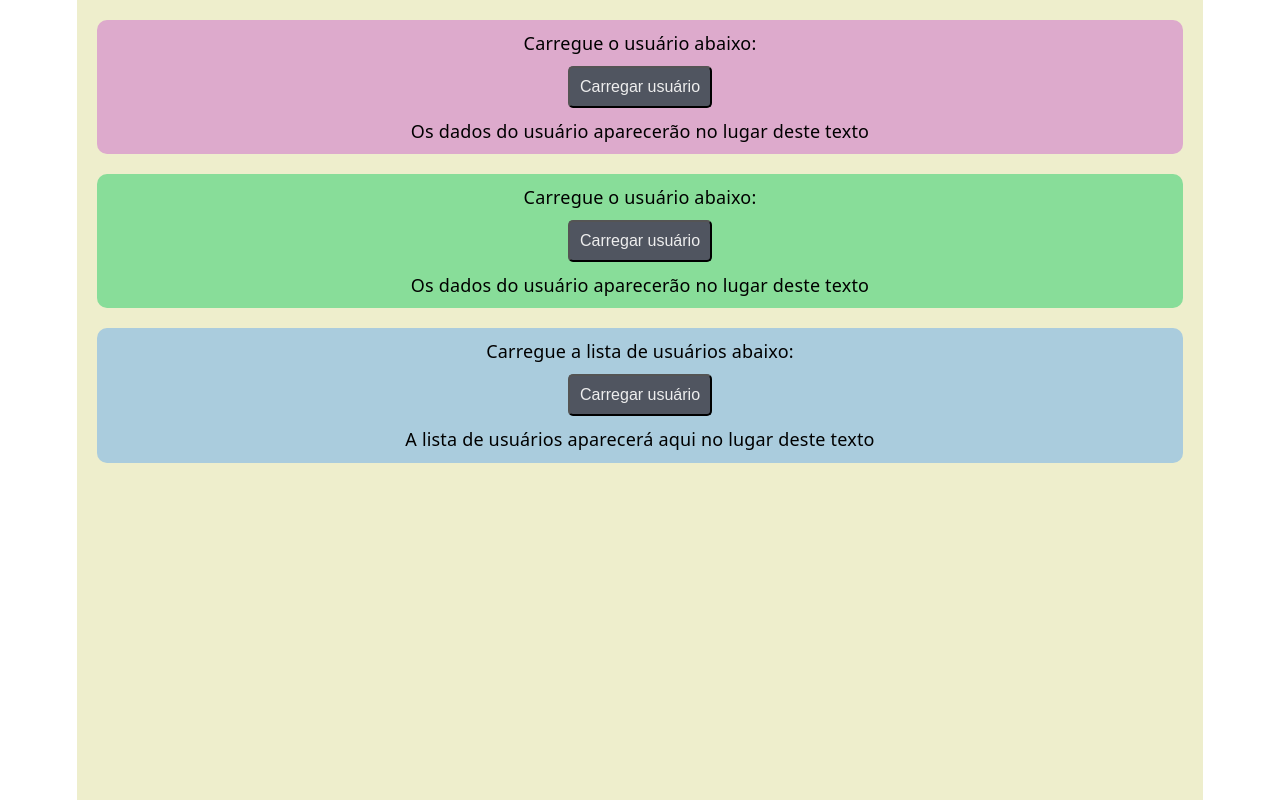
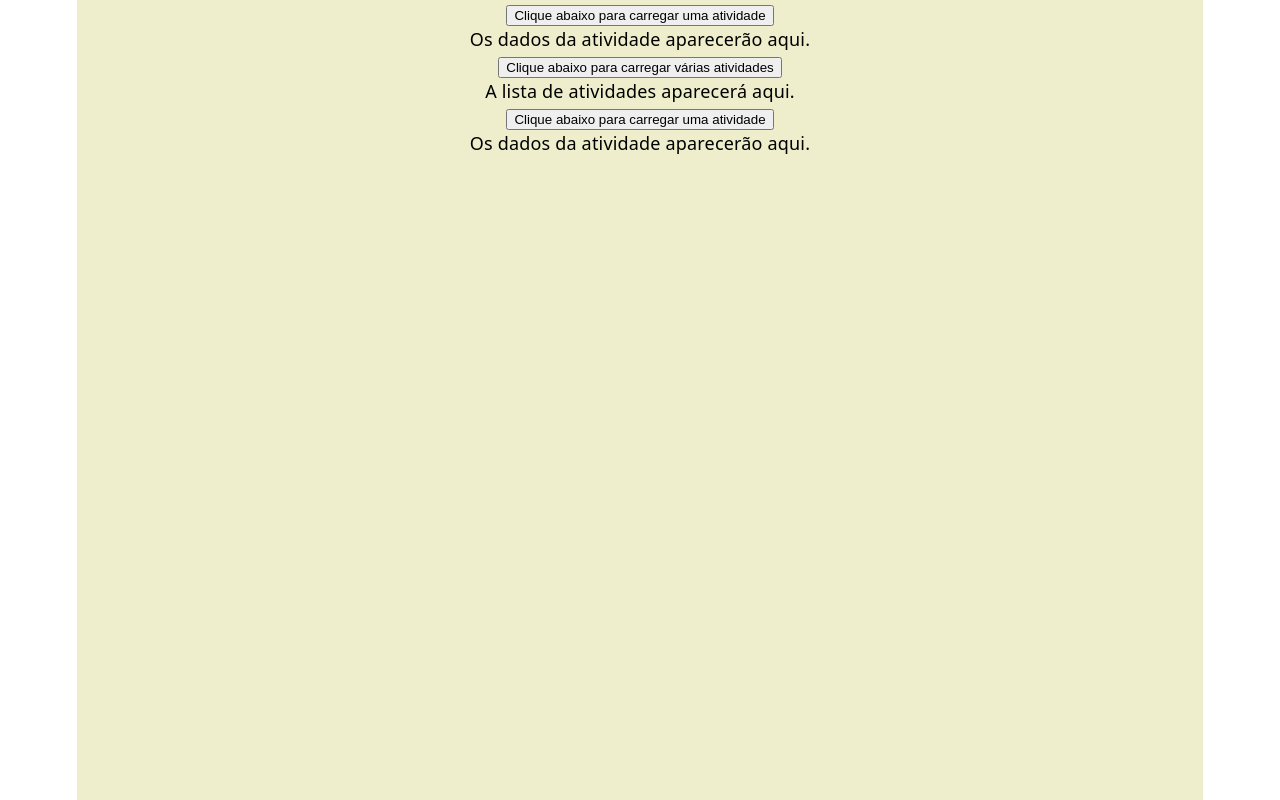
Before and after one commit to VicCAlq/2c-front-03-fetch, a React (Vite) app: page / in a window 1280 px wide. Built offline with nearby package versions, Linux system fonts and the light colour scheme.

Commit message:
comita e puxa

```diff
--- a/src/App.jsx
+++ b/src/App.jsx
@@ -1,6 +1,6 @@
-import Exemplo01Fetch from "./components/Exemplo01FetchSemComentarios";
-import Exemplo02Tratamento from "./components/Exemplo02TratamentoSemComentarios";
-import Exemplo03VariosItens from "./components/Exemplo03VariosItensSemComentarios";
+import Atv01UmItem from "./components/Atv01UmItem";
+import Atv02MuitosItens from "./components/Atv02MuitosItens";
+import Atv03TratarErrosDeUm from "./components/Atv03TratarErrosDeUm";
 
 const styles = {
   container: {
@@ -13,13 +13,13 @@ const styles = {
     color: "#101015"
   }
 };
-
+// é muito lorem ipsum dolor sit amet, consectetur adipiscing elit. Donec a diam lectus. Sed sit amet ipsum mauris. Maecenas congue ligula ac quam viverra nec consectetur ante hendrerit. Donec et mollis dolor. Praesent et diam eget libero egestas mattis sit amet vitae augue. Nam tincidunt congue enim, ut porta lorem lacinia consectetur. Donec ut libero sed arcu vehicula ultricies a non tortor. Lorem ipsum dolor sit amet, consectetur adipiscing elit. Aenean ut gravida lorem. Ut turpis felis, pulvinar a semper sed, adipiscing id dolor.
 export default function App() {
   return (
     <div style={styles.container}>
-      <Exemplo01Fetch/>
-      <Exemplo02Tratamento/>
-      <Exemplo03VariosItens/>
+      <Atv01UmItem />
+      <Atv02MuitosItens />
+      <Atv03TratarErrosDeUm />
     </div>
   );
 }
--- a/src/components/Atv01UmItem.jsx
+++ b/src/components/Atv01UmItem.jsx
@@ -22,3 +22,27 @@
   * O valor de "status" deve ser "feito" se completed for true,
   * ou "a fazer" se completed for false
   */
+
+import { useState } from 'react'
+
+export default function Atv01UmItem() {
+  const [resultado, setResultado] = useState(<p>Os dados da atividade aparecerão aqui.</p>)
+
+  async function carregarAtividade() {
+    await fetch('https://jsonplaceholder.typicode.com/todos/1', { method: 'GET' })
+      .then((resposta) => resposta.json())
+      .then((dados) => {
+        const status = dados.completed ? 'feito' : 'a fazer'
+        setResultado(<p>{dados.id} - {dados.title}: {status}</p>)
+      })
+  }
+
+  return (
+    <div>
+      <button onClick={() => carregarAtividade()}>
+        Clique abaixo para carregar uma atividade
+      </button>
+      {resultado}
+    </div>
+  )
+}
--- a/src/components/Atv02MuitosItens.jsx
+++ b/src/components/Atv02MuitosItens.jsx
@@ -23,3 +23,33 @@
   * O valor de "status" deve ser "feito" se completed for true,
   * ou "a fazer" se completed for false
   */
+
+import { useState } from 'react'
+
+export default function Atv02MuitosItens() {
+  const [resultado, setResultado] = useState(<p>A lista de atividades aparecerá aqui.</p>)
+
+  async function carregarAtividades() {
+    await fetch('https://jsonplaceholder.typicode.com/todos', { method: 'GET' })
+      .then((resposta) => resposta.json())
+      .then((dados) => {
+        const lista = <div>
+          {dados.map((item) => {
+            const status = item.completed ? 'feito' : 'a fazer'
+            return <p key={item.id}>{item.id} - {item.title}: {status}</p>
+          })}
+        </div>
+
+        setResultado(lista)
+      })
+  }
+
+  return (
+    <div>
+      <button onClick={() => carregarAtividades()}>
+        Clique abaixo para carregar várias atividades
+      </button>
+      {resultado}
+    </div>
+  )
+}
--- a/src/components/Atv03TratarErrosDeUm.jsx
+++ b/src/components/Atv03TratarErrosDeUm.jsx
@@ -27,3 +27,41 @@
   * Os colchetes indicam que deve se tratar de uma variável, e não
   * do texto dentro deles.
   */
+
+import { useState } from 'react'
+
+export default function Atv03TratarErrosDeUm() {
+  const [resultado, setResultado] = useState(<p>Os dados da atividade aparecerão aqui.</p>)
+
+  async function carregarAtividade() {
+    await fetch('https://jsonplaceholder.typicode.com/comments/20', { method: 'GET' })
+      .then((resposta) => {
+        if (!resposta.ok) {
+          throw new Error(`Erro na requisição! Status: ${resposta.status}`)
+        }
+        return resposta.json()
+      })
+      .then((dados) => {
+        setResultado(
+          <div>
+            <p>{dados.postId}: {dados.id} - {dados.email}</p>
+            <p>{dados.name}</p>
+            <p>{dados.body}</p>
+          </div>
+        )
+      })
+      .catch((error) => {
+        console.log(error)
+        setResultado(<p>Erro ao carregar a atividade.</p>)
+      })
+  }
+
+  return (
+    <div>
+      <button onClick={() => carregarAtividade()}>
+        Clique abaixo para carregar uma atividade
+      </button>
+      {resultado}
+    </div>
+  )
+}
```
Also changed, not shown: 1 other file (tests, documents, lock files or other folders).
